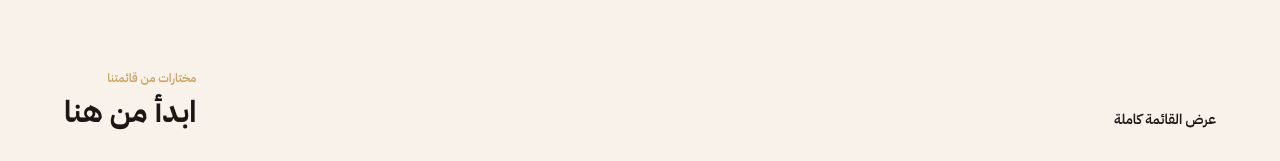
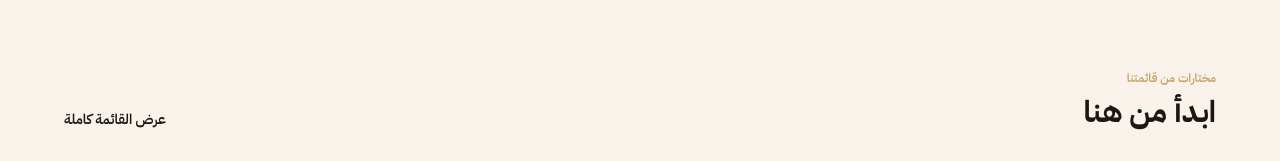
Before and after one commit to eltawalbeh/ChefMujahed, a React (Vite) app: page / in a window 1280 px wide. Shown: the part 712-873 px from the top of the page. Built offline with nearby package versions, Linux system fonts and the light colour scheme; no server answers; the database is empty.

Commit message:
fix(ux): keep dashboard actions prominent, tab geometry stable and RTL consistent

```diff
--- a/src/pages/b2c/B2CHomePage.tsx
+++ b/src/pages/b2c/B2CHomePage.tsx
@@ -113,17 +113,12 @@ export default function B2CHomePage() {
 
         {/* ── Featured products ───────────────────────────────────────── */}
         <section className="mx-auto max-w-[1440px] px-4 py-14 md:px-16 md:py-20">
-          <AnimateIn animation="slide-up" className="mb-8 flex items-end justify-between gap-4">
-            <Link
-              to="/products"
-              className="text-sm font-semibold text-[var(--color-text-muted)] underline underline-offset-4"
-            >
-              عرض القائمة كاملة
-            </Link>
-            <div className="text-right">
+          <AnimateIn animation="slide-up" className="mb-8 flex flex-wrap items-end justify-between gap-4 text-right">
+            <div dir="rtl" className="order-first text-right">
               <p className="text-xs font-semibold text-[var(--color-accent)]">مختارات من قائمتنا</p>
               <h2 className="mt-2 text-2xl font-bold md:text-3xl">ابدأ من هنا</h2>
             </div>
+            <Link to="/products" className="text-sm font-semibold text-[var(--color-text-muted)] underline underline-offset-4">عرض القائمة كاملة</Link>
           </AnimateIn>
           {loading ? (
             <CatalogSkeleton />
```
